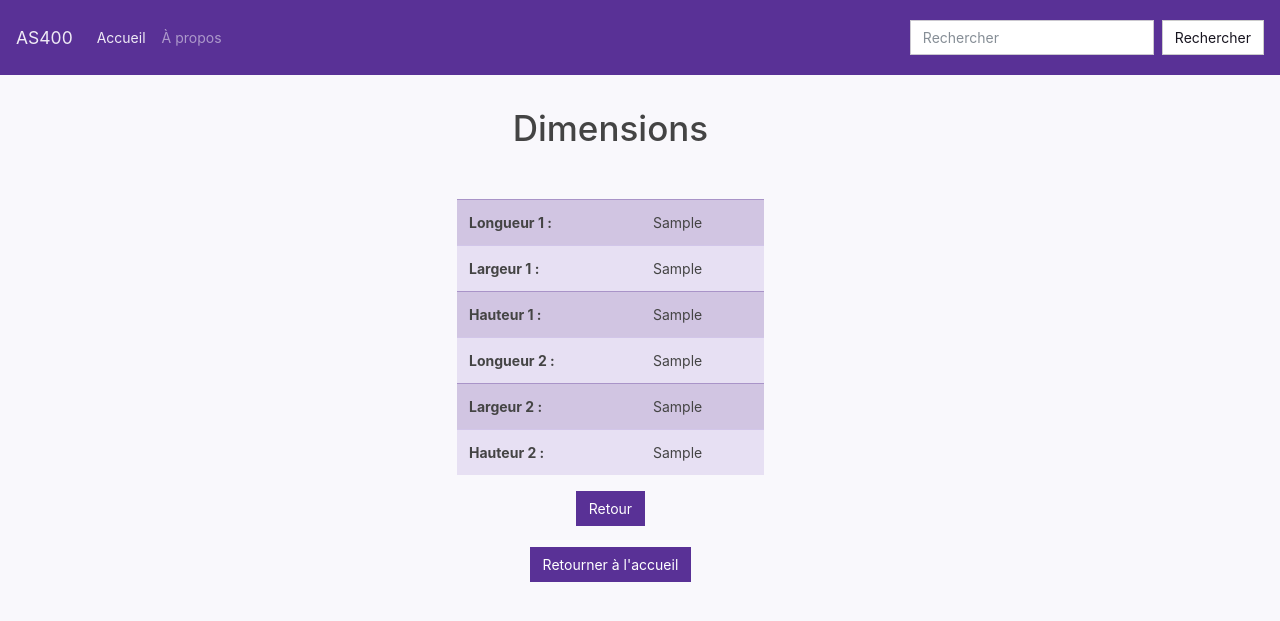
After one commit to saminaminaa/AS400, a PHP site: template src/vue/dimensions.html.twig in a window 1280 px wide. The commit adds this page. Shown: the top 621 px of the page. Run offline with PHP 8.4, Linux system fonts and the light colour scheme; the template is opened without the code that fills it: most values are stand-ins (such as "Sample title", 1, 10 or a date in 2020); some libraries are stand-ins or nearby versions.

Commit message:
dimensions

```diff
--- a/src/config/routing.php
+++ b/src/config/routing.php
@@ -10,6 +10,7 @@
         $lesPages['infosbatteries2000'] = "actionInfosBatteries2000";
         $lesPages['garantie-plans'] = "actionGarantiePlans";
         $lesPages['garantie-commandesfactures'] = "actionGarantieCommandesFactures";
+        $lesPages['dimensions'] = "actionDimensions";
 
       if ($db == NULL) {
             echo( "nous ne trouvons pas de bd");
--- a/src/modele/_class.php
+++ b/src/modele/_class.php
@@ -3,5 +3,6 @@
 require_once 'class_detailcommande.php';
 require_once 'class_seriecommandes.php';
 require_once 'class_tacoapp.php';
+require_once 'class_tacomaster.php';
 
 ?>
--- a/src/modele/class_detailcommande.php
+++ b/src/modele/class_detailcommande.php
@@ -36,7 +36,6 @@ class OrderDetail{
         //$this->selectById = $db->prepare("select id, nbrArt, designation, forkilft, manu, idFacture, idLivraison, idCommande, planCyclage, planChantier from detailcommande d where id=:id");
         //Requete pour la vrai BD :
         $this->selectById = $db->prepare("select NbrArt, [Désignation] AS desi, Forklift, Manu, InvNbr AS idFacture, ShpNbr AS idLivraison, OrderNb AS idCommande, PCyclage AS planCyclage, PlanChantier planChantier from OrderDetail od where id=:id");
-
 
     }
 
--- /dev/null
+++ b/src/vue/dimensions.html.twig
@@ -0,0 +1,53 @@
+{% extends "base.html.twig" %}
+{% block style %}<link href="css/style-signin.css" rel="stylesheet"> {% endblock %}
+{% block title %} {{ parent() }} Dimensions {% endblock %}
+
+{% block contenu %}
+<div style="text-align:center">
+<h1> Dimensions</h1>
+
+</div>
+<br><br>
+
+<div class="panel panel-default">
+<div class="table-responsive">
+<div style="padding-left:33%; padding-right:33%">
+<table class="table table-hover">
+  <tbody>
+    <tr class="table-primary">
+      <th scope="row">Longueur 1 : </th>
+      <td>{{unTacomaster.l1}}</td>
+    </tr>
+    <tr class="table-secondary">
+      <th scope="row">Largeur 1 : </th>
+      <td>{{unTacomaster.lar1}}</td>
+    </tr>
+    <tr class="table-primary">
+      <th scope="row">Hauteur 1 : </th>
+      <td>{{unTacomaster.h1}}</td>
+    </tr>
+    <tr class="table-secondary">
+      <th scope="row">Longueur 2 :</th>
+      <td>{{unTacomaster.l2}}</td>
+    </tr>
+    <tr class="table-primary">
+      <th scope="row">Largeur 2 : </th>
+      <td>{{unTacomaster.lar2}}</td>
+    </tr>
+    <tr class="table-secondary">
+      <th scope="row">Hauteur 2 : </th>
+      <td>{{unTacomaster.h2}}</td>
+    </tr>
+ </tbody>
+</table>
+</div>
+</div>
+
+</div>
+
+<div style="text-align:center">
+<a type="button" class="btn btn-primary" href=javascript:history.go(-1)>Retour</a> <br><br>
+<a type="button" href="index.php?" class="btn btn-primary"> <FONT color="white"> Retourner à l'accueil </FONT></a>
+</div>
+
+{% endblock %}
--- a/src/vue/garantie-commandesfactures.html.twig
+++ b/src/vue/garantie-commandesfactures.html.twig
@@ -40,6 +40,7 @@
       <th scope="col">Adresse 2</th>
       <th scope="col">Adresse 3</th>
       <th scope="col">Code postale</th>
+      <th scope="col"></th>
     </tr>
   </thead>
   <tbody>
@@ -57,7 +58,9 @@
         <td>{{s.adresse2}}</td>
         <td>{{s.adresse3}}</td>
         <td>{{s.zip}}</td>
-        </tr>
+        <td><a type="button" class="btn btn-sm btn-primary" href="index.php?page=detailscommande&id={{ ta.tacid }}" value="Voir le plan de cyclage">Voir le plan de cyclage et de coffre</a>
+      </td>
+    </tr>
     {% endfor %}
   </tbody>
 </table>
--- a/web/index.php
+++ b/web/index.php
@@ -13,6 +13,7 @@
     require_once '../src/controleur/controleur_infosbatteries2000.php';
     require_once '../src/controleur/controleur_garantie_plans.php';
     require_once '../src/controleur/controleur_garantie_commandesfactures.php';
+    require_once '../src/controleur/controleur_dimensions.php';
     require_once '../src/app/connexion.php';
     require_once '../src/modele/_class.php';
 
```
Also changed, not shown: src/controleur/controleur_dimensions.php (added, +22 -0 lines), src/modele/class_tacomaster.php (added, +38 -0 lines), src/vue/detailscommande.html.twig (+6 -1 lines).
